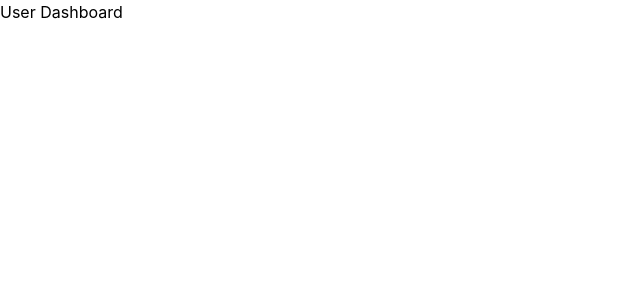
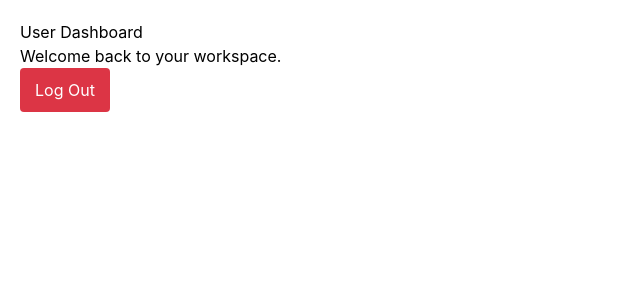
Before and after one commit to charith-jeewaka/Final_React_Project, a React (Vite) app: page /dashboard in a window 1280 px wide. Shown: the top 300 px of the page, without its empty margins (0-640 px from the left). Built offline with nearby package versions, Linux system fonts and the light colour scheme.

Commit message:
logout function added

```diff
--- a/src/pages/AdminDashboard.tsx
+++ b/src/pages/AdminDashboard.tsx
@@ -1,7 +1,36 @@
-export default function AdminDashboard(){
-    return (
-        <div>
-            <h1>Admin Dashboard</h1>
-        </div>
-    );
-}
+import React from "react";
+import { useNavigate } from "react-router-dom";
+import { logout } from "../service/Auth";
+
+const AdminDashboard: React.FC = () => {
+  const navigate = useNavigate();
+
+  const handleLogout = () => {
+    logout();
+    navigate("/login", { replace: true });
+  };
+
+  return (
+    <div style={{ padding: "20px" }}>
+      <h2>Admin Dashboard</h2>
+      <p>Welcome to the control center.</p>
+
+      {/* Logout Button */}
+      <button
+        onClick={handleLogout}
+        style={{
+          backgroundColor: "#dc3545",
+          color: "white",
+          padding: "10px 15px",
+          border: "none",
+          borderRadius: "4px",
+          cursor: "pointer",
+        }}
+      >
+        Log Out
+      </button>
+    </div>
+  );
+};
+
+export default AdminDashboard;
--- a/src/pages/UserDashboard.tsx
+++ b/src/pages/UserDashboard.tsx
@@ -1,7 +1,36 @@
-export default function UserDashboard(){
-    return (
-        <div>
-            <h1>User Dashboard</h1>
-        </div>
-    );
-}
+import React from "react";
+import { useNavigate } from "react-router-dom";
+import { logout } from "../service/Auth";
+
+const UserDashboard: React.FC = () => {
+  const navigate = useNavigate();
+
+  const handleLogout = () => {
+    logout();
+    navigate("/login", { replace: true });
+  };
+
+  return (
+    <div style={{ padding: "20px" }}>
+      <h2>User Dashboard</h2>
+      <p>Welcome back to your workspace.</p>
+
+      {/* Logout Button */}
+      <button
+        onClick={handleLogout}
+        style={{
+          backgroundColor: "#dc3545",
+          color: "white",
+          padding: "10px 15px",
+          border: "none",
+          borderRadius: "4px",
+          cursor: "pointer",
+        }}
+      >
+        Log Out
+      </button>
+    </div>
+  );
+};
+
+export default UserDashboard;
--- a/src/service/Auth.ts
+++ b/src/service/Auth.ts
@@ -12,6 +12,11 @@ export const login = async (email: string, password: string) => {
   return res.data;
 };
 
+export const logout = () => {
+  localStorage.removeItem("accessToken");
+  localStorage.removeItem("refreshToken");
+};
+
 export const getMyDetails = async () => {
   const res = await api.get("/auth/me");
   return res.data;
```
